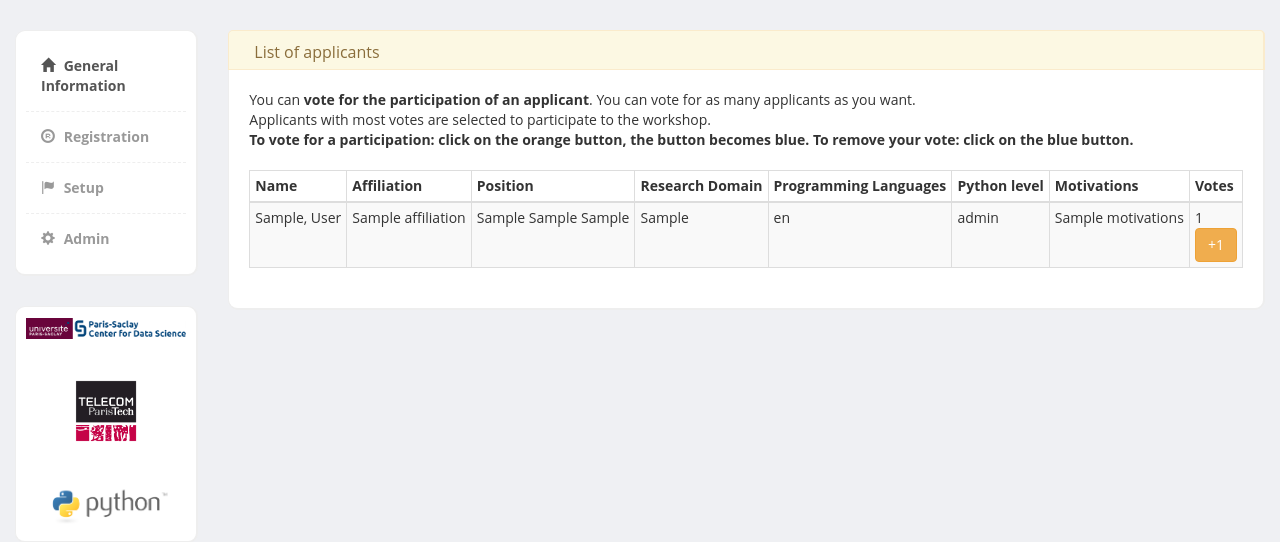
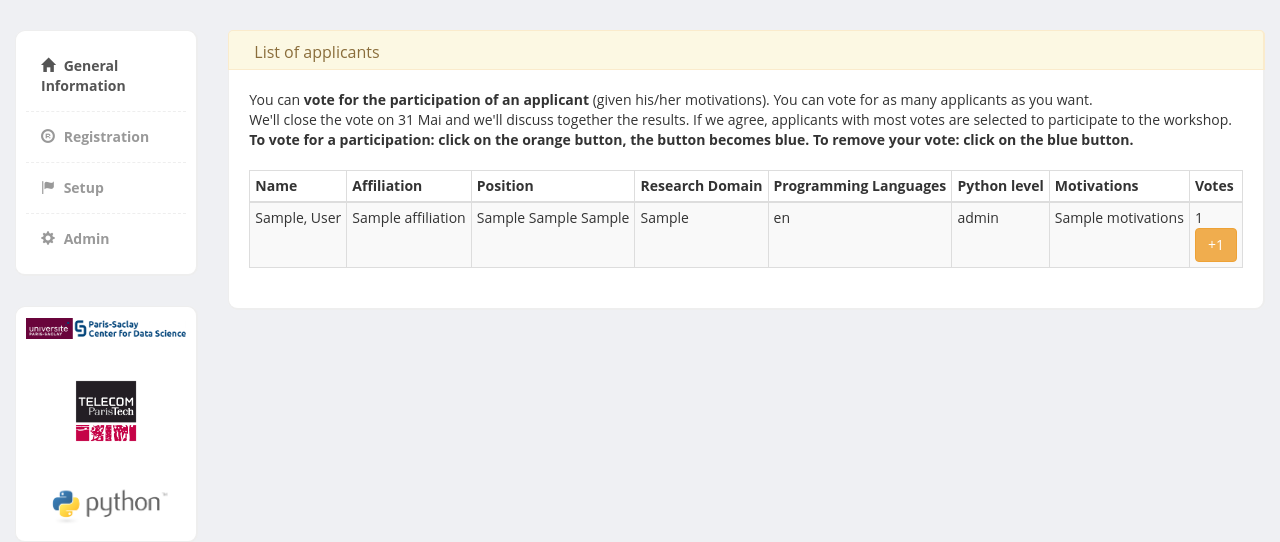
Before and after one commit to camillemarini/ws_telecom, a Django app: template frontapp/templates/frontapp/registration_admin.html in a window 1280 px wide. Shown: the part 66-608 px from the top of the page. Run offline with Django 3.2, Linux system fonts and the light colour scheme; the template is opened without the code that fills it: most values are stand-ins (such as "Sample title", 1, 10 or a date in 2020); some libraries are stand-ins or nearby versions.

Commit message:
votes ok

```diff
--- a/frontapp/templates/frontapp/registration_admin.html
+++ b/frontapp/templates/frontapp/registration_admin.html
@@ -9,8 +9,8 @@
             <div class="panel-title ">List of applicants</div>
         </div>
         <div class="content-box-large box-with-header">
-            You can <b>vote for the participation of an applicant</b>. You can vote for as many applicants as you want.<br>
-            Applicants with most votes are selected to participate to the workshop. <br>
+            You can <b>vote for the participation of an applicant</b> (given his/her motivations). You can vote for as many applicants as you want.<br>
+            We'll close the vote on 31 Mai and we'll discuss together the results. If we agree, applicants with most votes are selected to participate to the workshop.<br>
             <b>To vote for a participation: click on the orange button, the button becomes blue.
             To remove your vote: click on the blue button.</b><br><br>
             <table id="table_probicipants" class="table table-bordered table-striped table-condensed">
```
